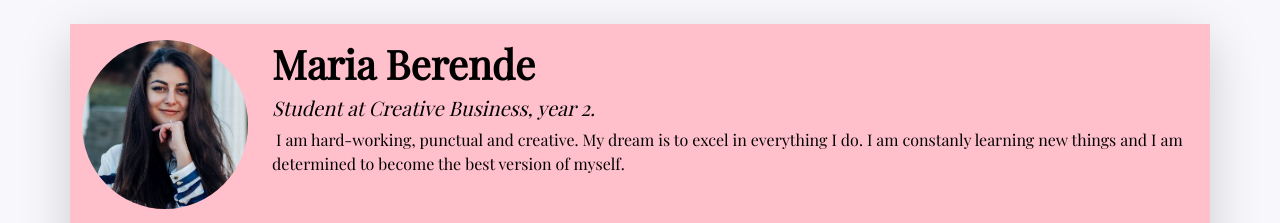
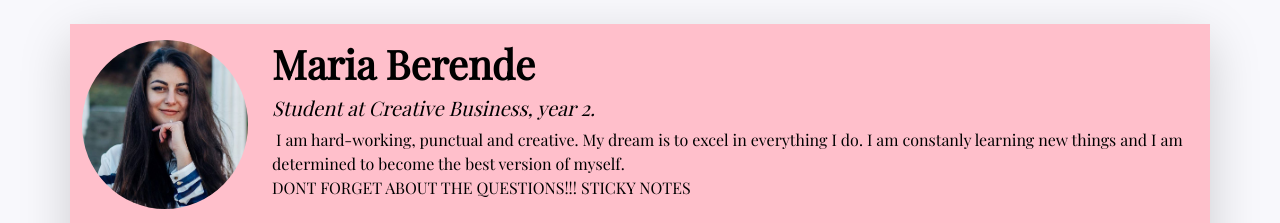
Before and after one commit to MariaBerende/cv, a plain HTML site: page index.html in a window 1280 px wide. Shown: the top 223 px of the page. Drawn offline with nearby package versions, Linux system fonts and the light colour scheme.

Commit message:
Intrebari de intrebat

```diff
--- a/index.html
+++ b/index.html
@@ -60,7 +60,7 @@
         <div class="col-12 col-sm-8 col-md-9 col-lg-10 my-3 header-content">
           <h1 class="fw-bolder">Maria  Berende&nbsp;</h1>
           <h5 class="fst-italic tagline">Student at Creative Business, year 2.</h5>
-          <p>&nbsp;I am hard-working, punctual and creative. My dream is to excel in everything I do. I am constanly learning new things and I am determined to become the best version of myself.&nbsp; &nbsp; &nbsp; &nbsp; &nbsp; &nbsp; &nbsp; &nbsp;&nbsp;</p>
+          <p>&nbsp;I am hard-working, punctual and creative. My dream is to excel in everything I do. I am constanly learning new things and I am determined to become the best version of myself. <br>DONT FORGET ABOUT THE QUESTIONS!!! STICKY NOTES</p>
         </div>
       </header>
 
```
